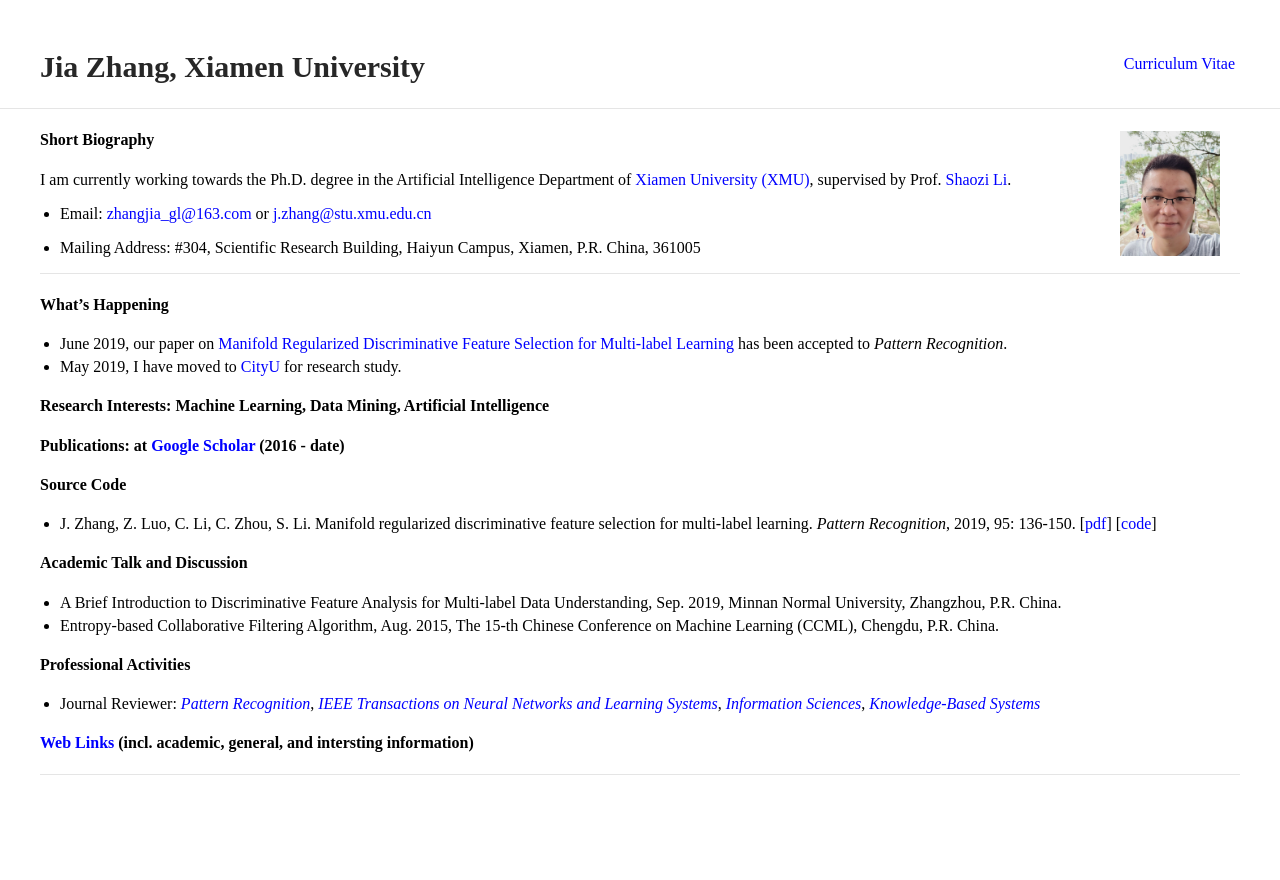
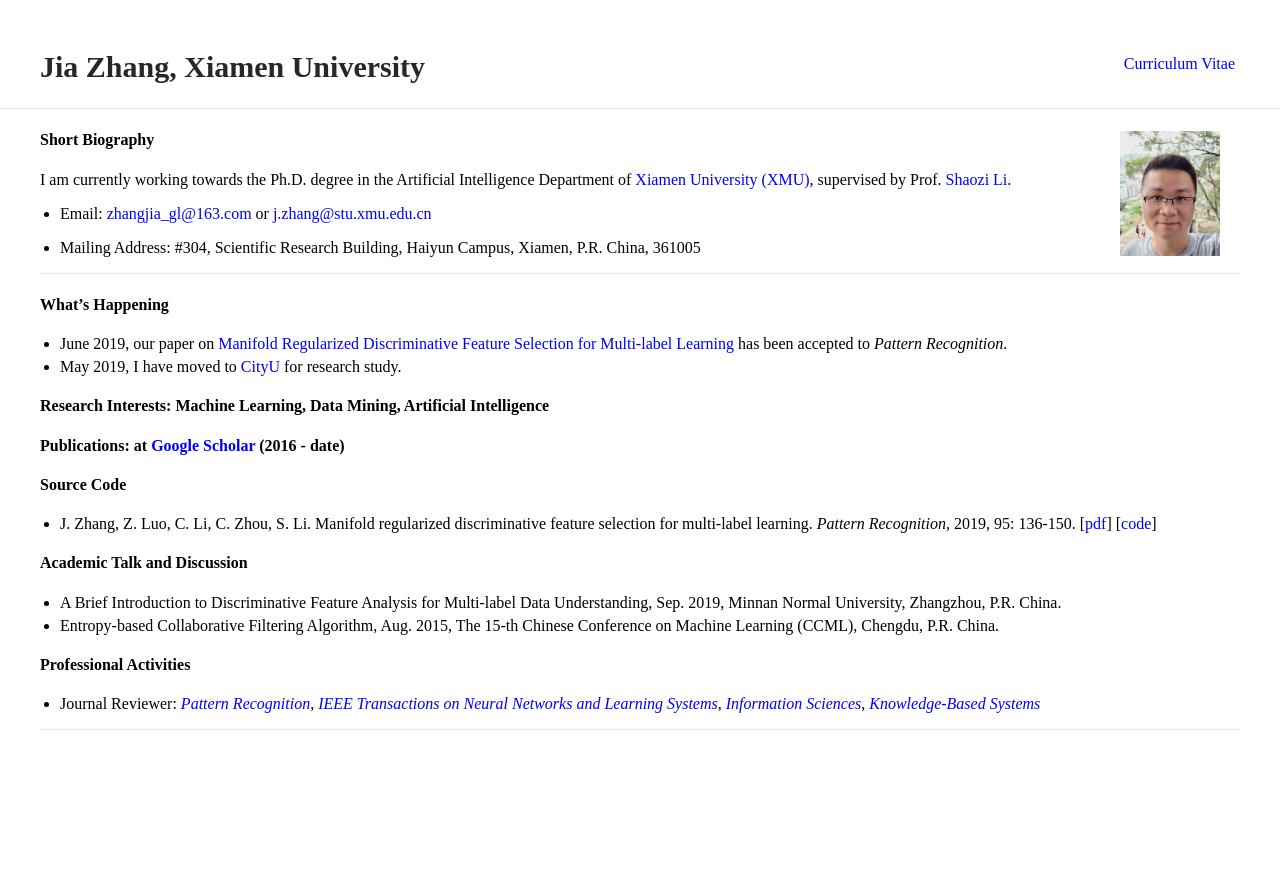
Before and after one commit to jiazhang-ml/jiazhang-ml.github.io, a Jekyll site: the page built from index.md, in a window 1280 px wide. Shown: the top 880 px of the page. Built offline with Jekyll 4.4.1, drawn with Linux system fonts in a browser that asks for light colours; grey boxes are pictures that could not be loaded.

Commit message:
Update index.md

```diff
--- a/index.md
+++ b/index.md
@@ -35,5 +35,3 @@ I am currently working towards the Ph.D. degree in the Artificial Intelligence D
 #### Professional Activities
 
 * Journal Reviewer: [*Pattern Recognition*](https://www.journals.elsevier.com/pattern-recognition/), [*IEEE Transactions on Neural Networks and Learning Systems*](https://mc.manuscriptcentral.com/tnnls), [*Information Sciences*](https://www.journals.elsevier.com/information-sciences), [*Knowledge-Based Systems*](https://www.journals.elsevier.com/knowledge-based-systems)
-
-#### [Web Links](links) (incl. academic, general, and intersting information)
```
